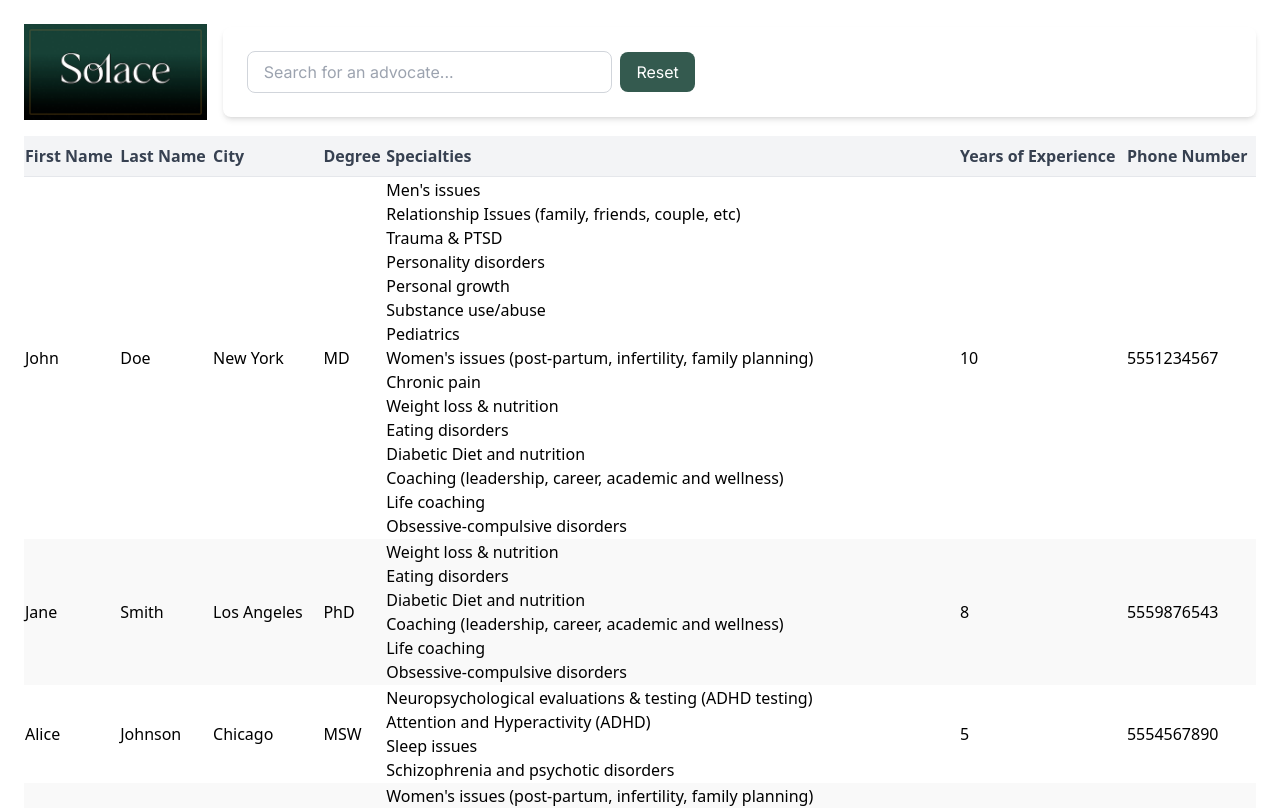
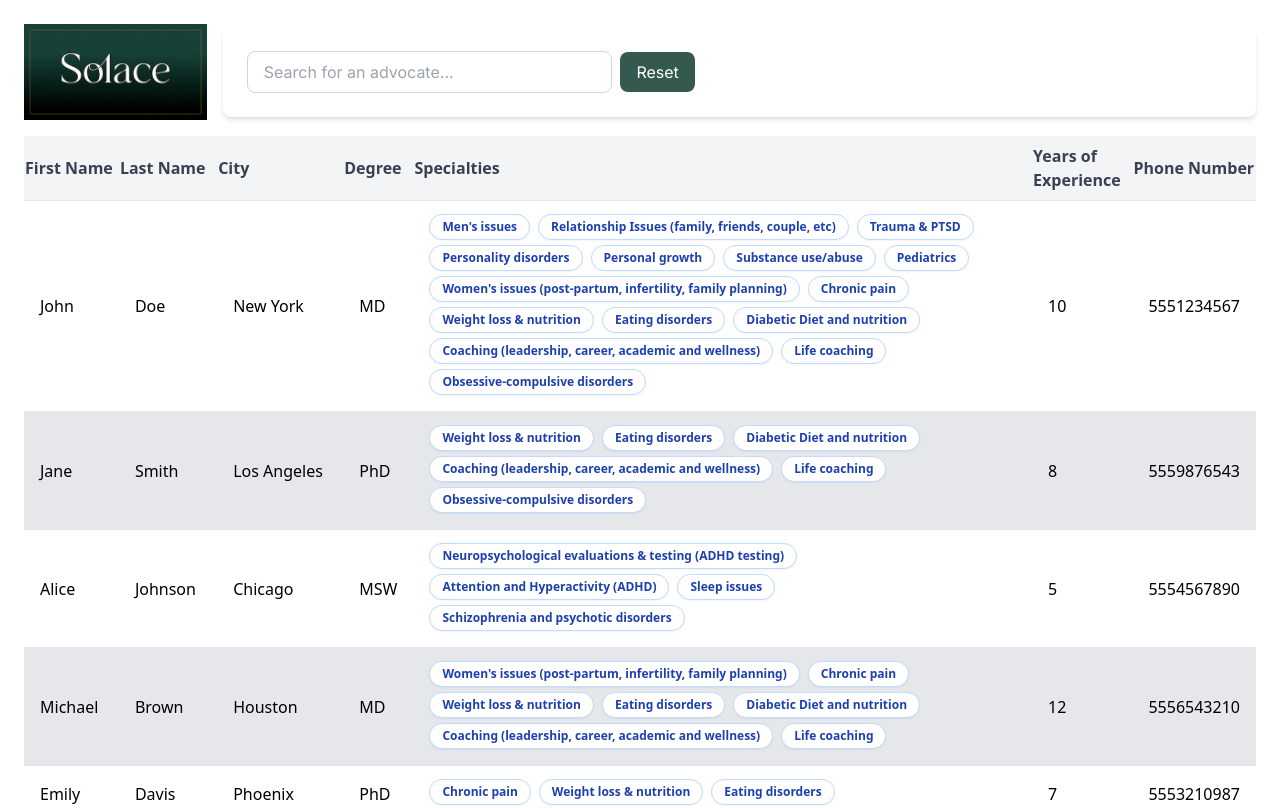
Before and after one commit to JonSchwartz93/solace-health-jon-schwartz, a Next.js app: page / in a window 1280 px wide. Shown: the top 808 px of the page. Built offline with nearby package versions, Linux system fonts and the light colour scheme.

Commit message:
Some row style updates

```diff
--- a/src/app/components/Row.tsx
+++ b/src/app/components/Row.tsx
@@ -5,21 +5,26 @@ export function Row({ advocate }: { advocate: Advocate }) {
   return (
     <tr
       key={advocate.id}
-      style={{
-        backgroundColor: advocate.id % 2 === 0 ? "#f9f9f9" : "#ffffff",
-      }}
+      className={`transition-colors cursor-pointer text-base ${
+        advocate.id % 2 === 0 ? "bg-gray-200" : "bg-white"
+      } hover:bg-blue-400`}
     >
-      <td>{advocate.firstName}</td>
-      <td>{advocate.lastName}</td>
-      <td>{advocate.city}</td>
-      <td>{advocate.degree}</td>
-      <td>
+      <td className="px-4 py-3 border-b border-gray-200">{advocate.firstName}</td>
+      <td className="px-4 py-3 border-b border-gray-200">{advocate.lastName}</td>
+      <td className="px-4 py-3 border-b border-gray-200">{advocate.city}</td>
+      <td className="px-4 py-3 border-b border-gray-200">{advocate.degree}</td>
+      <td className="px-4 py-3 border-b border-gray-200">
         {advocate.specialties.map((s, index) => (
-          <div key={index}>{s}</div>
+          <span
+            key={index}
+            className="inline-block bg-white text-blue-800 rounded-full px-3 py-1 mr-2 mb-1 text-xs font-semibold shadow-sm border border-blue-200"
+          >
+            {s}
+          </span>
         ))}
       </td>
-      <td>{advocate.yearsOfExperience}</td>
-      <td>{advocate.phoneNumber}</td>
+      <td className="px-4 py-3 border-b border-gray-200">{advocate.yearsOfExperience}</td>
+      <td className="px-4 py-3 border-b border-gray-200">{advocate.phoneNumber}</td>
     </tr>
   );
 }
```
